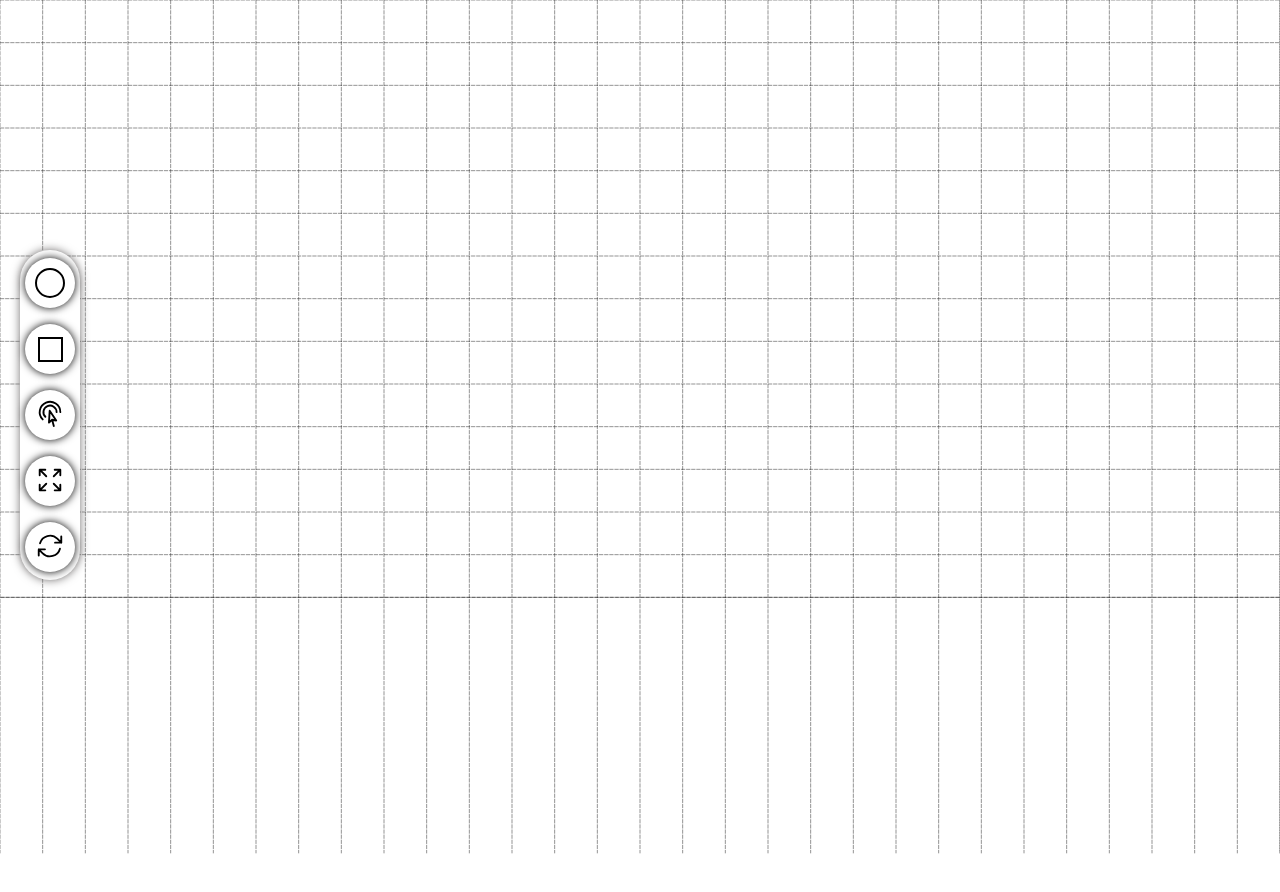
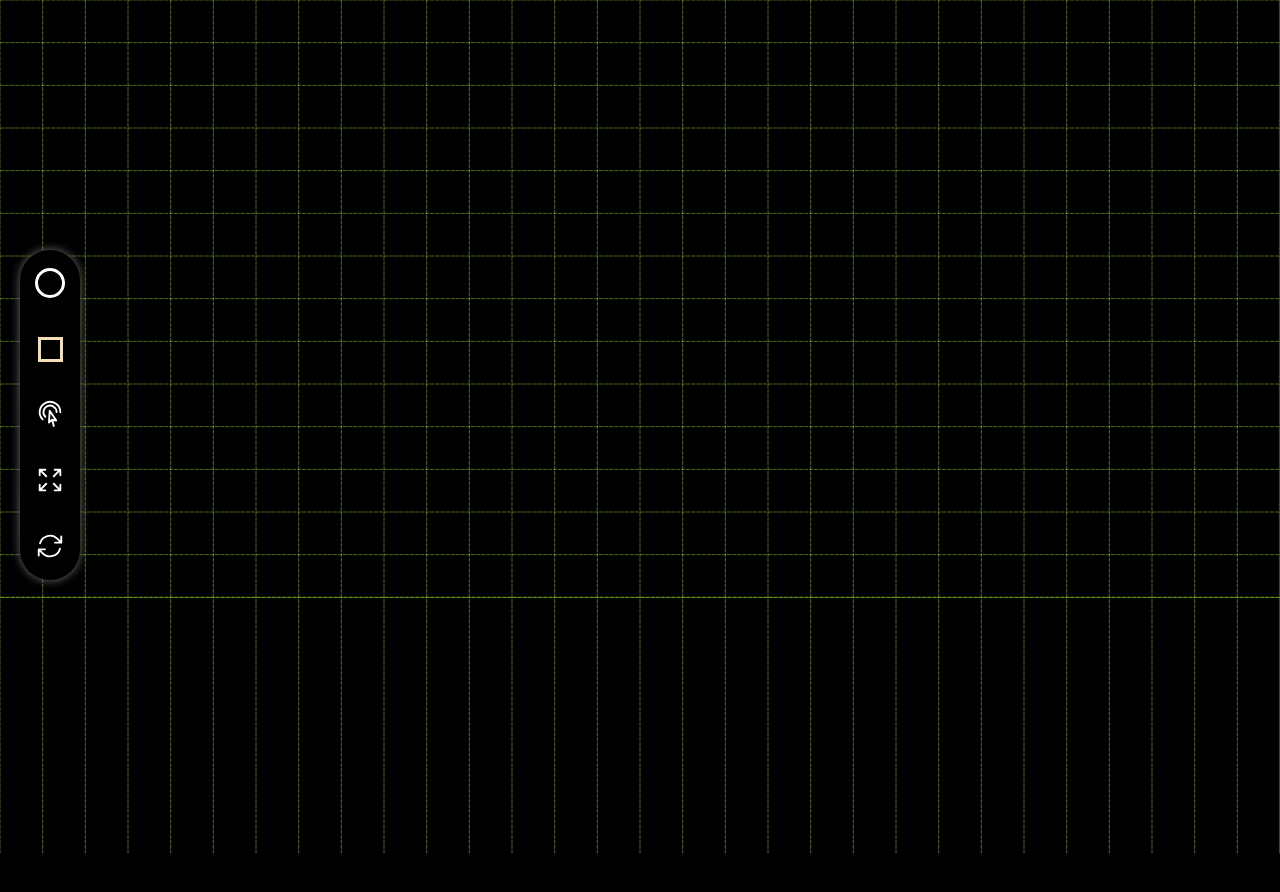
Before and after one commit to Sreeharie123/illustrator-project, a plain HTML site: page index.html in a window 1280 px wide. Drawn offline with Linux system fonts and the light colour scheme.

Commit message:
complete the js

```diff
--- a/index.css
+++ b/index.css
@@ -8,6 +8,7 @@ body {
     width: 100vw;
     height: 100vh;
     overflow: hidden;
+    background-color: black;
 }
 
 svg {
@@ -18,7 +19,7 @@ svg {
 #tools {
     width: 60px;
     height: 330px;
-    background: white;
+    background:black;
     position: absolute;
     top: calc(50% - 150px);
     left: 20px;
@@ -35,10 +36,12 @@ svg {
     height: 50px;
     border-radius: 50%;
     border: none;
-    background-color: white;
+    background-color:black;
     position: relative;
     overflow: hidden;
     box-shadow: 0 0 8px 0;
+    cursor: pointer;
+    overflow: hidden;
 }
 
 .btn:hover {
@@ -51,7 +54,7 @@ svg {
     width: 30px;
     height: 30px;
     border-radius: 50%;
-    border: 2px solid;
+    border: 3px solid white;
     position: absolute;
     top: 20%;
     left: 20%;
@@ -61,7 +64,7 @@ svg {
     display: block;
     width: 25px;
     height: 25px;
-    border: 2px solid;
+    border: 3px solid wheat;
     position: absolute;
     top: 25%;
     left: 25%;
@@ -96,3 +99,14 @@ svg {
     width: 30px;
     height: 30px;
 }
+
+.grid{
+    stroke: greenyellow;
+}
+
+circle{
+    stroke: white;
+}
+path{
+    stroke: white;
+}
--- a/index.html
+++ b/index.html
@@ -44,7 +44,7 @@
                 M 280 0 L 280 200
                 M 290 0 L 290 200
                 M 300 0 L 300 200
-                Z" />
+                Z" class="grid"/>
 
             <path d=" M 0 0 L 300 0
                 M 0 10 L 300 10
@@ -61,10 +61,10 @@
                 M 0 120 L 300 120
                 M 0 130 L 300 130
                 M 0 140 L 300 140
-                Z" />
+                Z" class="grid"/>
         </g>
 
-        <path stroke="black" id="path" stroke-width="1px" fill="none"></path>
+        <path id="path" stroke-width="1px" fill="none" stoke="white"></path>
 
         <g class="circleGroup"></g>
 
--- a/index.js
+++ b/index.js
@@ -5,13 +5,14 @@ let buttonSqure = document.querySelector('#drawSquare');
 let buttonPath = document.querySelector('#drawPath');
 let buttonDrag = document.querySelector('#dragElement');
 let points = document.querySelector('.circleGroup')
-let buttonReset=document.querySelector('#resetScreen')
+let buttonReset = document.querySelector('#resetScreen')
 
 let elementStore = [];
 let pathflag = 0
 let selectedIndex = "";
 
 function buttonClick() {
+
     pathflag = 0;
     elementStore = []
     svg.addEventListener('click', function ({ target, x, y }) {
@@ -71,6 +72,7 @@ buttonPath.addEventListener('click', buttonClick)
 let selecteId;
 
 function movePoints() {
+
     svg.addEventListener('mousedown', (evt) => {
         const circleId = evt.target.id;
         if (!/circle\d/.test(circleId)) return
@@ -101,6 +103,7 @@ function drawTriange() {
 
     rectangleFlag = 0;
     triangleCordinates = []
+    pathflag=1;
 
     const rectangle = document.createElementNS("http://www.w3.org/2000/svg", 'rect')
     svg.addEventListener('mousedown', function (e) {
@@ -116,7 +119,7 @@ function drawTriange() {
             rectangle.setAttribute("x", triangleCordinates[0].x)
             rectangle.setAttribute("y", triangleCordinates[0].y)
             rectangle.setAttribute("fill", 'none')
-            rectangle.setAttribute('stroke', 'black')
+            rectangle.setAttribute('stroke', 'white')
             svg.appendChild(rectangle);
 
         }
@@ -154,7 +157,7 @@ function drawCircle() {
 
     circleFlag = 0;
     circleCordinates = []
-
+    pathflag=1;
 
     let cir = document.createElementNS("http://www.w3.org/2000/svg", 'circle')
     svg.addEventListener('mousedown', function (e) {
@@ -209,7 +212,7 @@ function drawCircle() {
 
 buttonCircle.addEventListener('click', drawCircle)
 
-buttonReset.addEventListener('click',function(){
+buttonReset.addEventListener('click', function () {
 
     location.reload();
 
```
